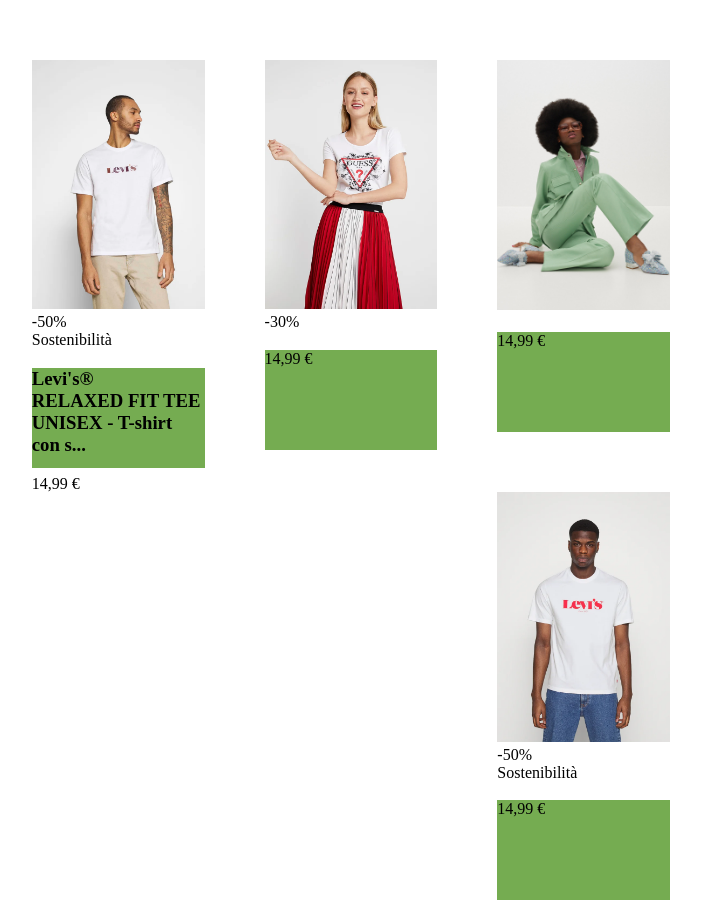
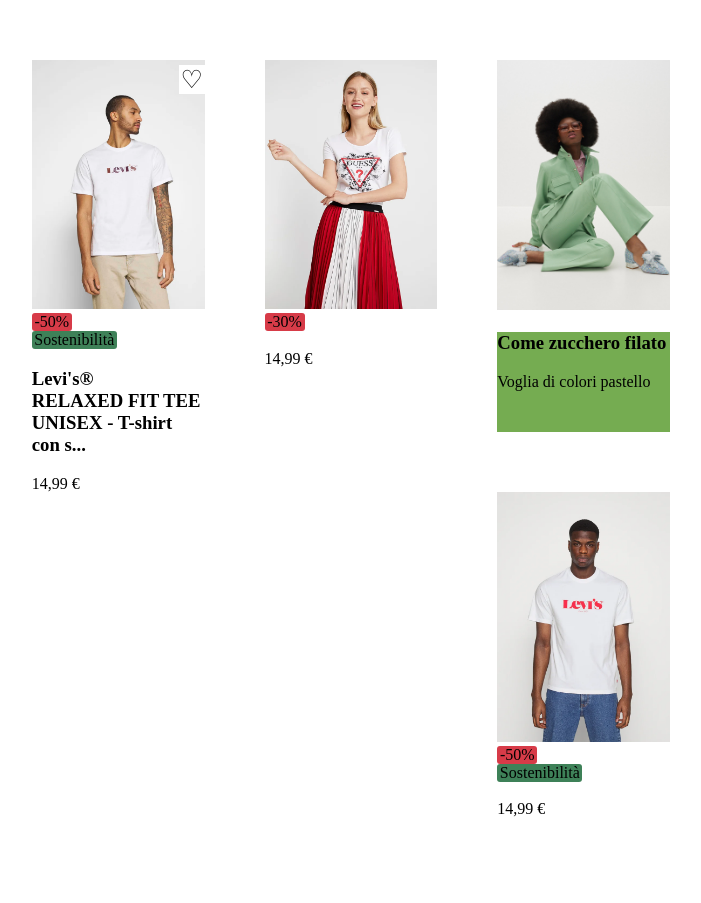
Before and after one commit to FlavioOriggi/htmlcss-shop, a plain HTML site: page index.html in a window 1280 px wide. Shown: the part 106-1009 px from the top of the page, without its empty margins (259-960 px from the left). Drawn offline with Linux system fonts and the light colour scheme.

Commit message:
centrato il cuore

```diff
--- a/css/style.css
+++ b/css/style.css
@@ -13,14 +13,47 @@ body{
     width: calc(100% / 3 - 80px);
 }
 
+.blocco .prodotto{
+    position: relative;
+}
+
 .prodotto img{
     width: 100%;
 }
 
 
+.cuore{
+    width: 15%;
+    position: absolute;
+    top: 5px;
+    font-size: 25px;
+    color: black;
+    background-color: white;
+    right: 0px;
+    text-align: center;
+}
+
+.sconto{
+    background-color: #d73b48;
+    width: 40px;
+    text-align: center;
+    border-radius: 3px;
+}
+
+.proprietà{
+    width: 85px;
+    background-color: #3e8158;
+    text-align: center;
+    border-radius: 3px;
+}
+
 
 .didascalia{
-    background-color: #75ac51;
     height: 100px;
     width: 100%;
 }
+
+.green{
+    background-color: #75ac51;
+    height: 100px;
+}
--- a/index.html
+++ b/index.html
@@ -15,7 +15,7 @@
         <div class="blocco">
             <div class="prodotto">
               <img src="img/1.webp"></img>
-              <span class="cuore"></span>
+              <div class="cuore">&#x2661;</div>
               <div class="sconto">-50%</div>
               <div class="proprietà">Sostenibilità</div>
             </div>
@@ -58,7 +58,8 @@
                 <h3></h3>
               </div>
               <div class="prezzo">
-                <p>14,99 €</p>
+                <h3><strong>Come zucchero filato</strong></h3>
+                <p>Voglia di colori pastello</p>
               </div>
             </div>
         </div>
```
